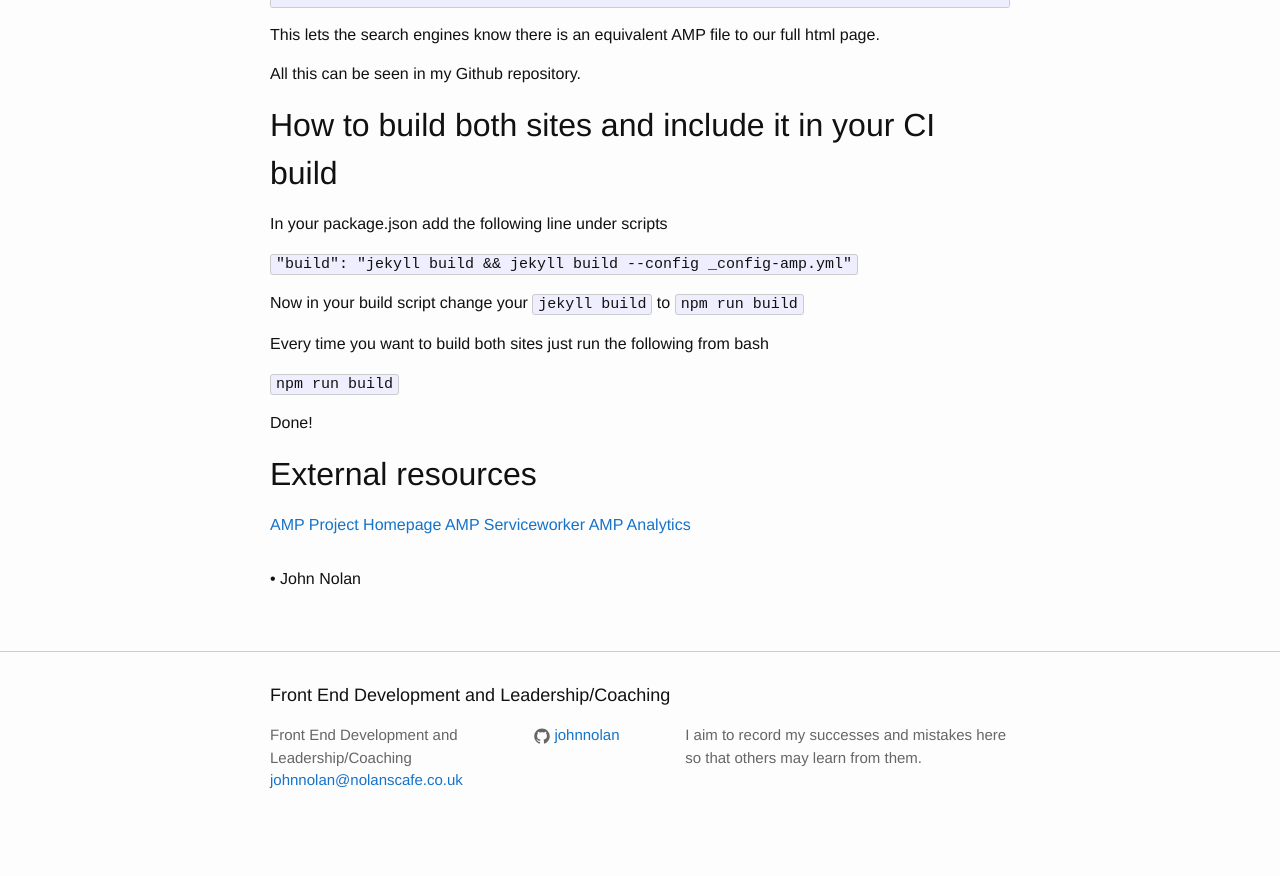
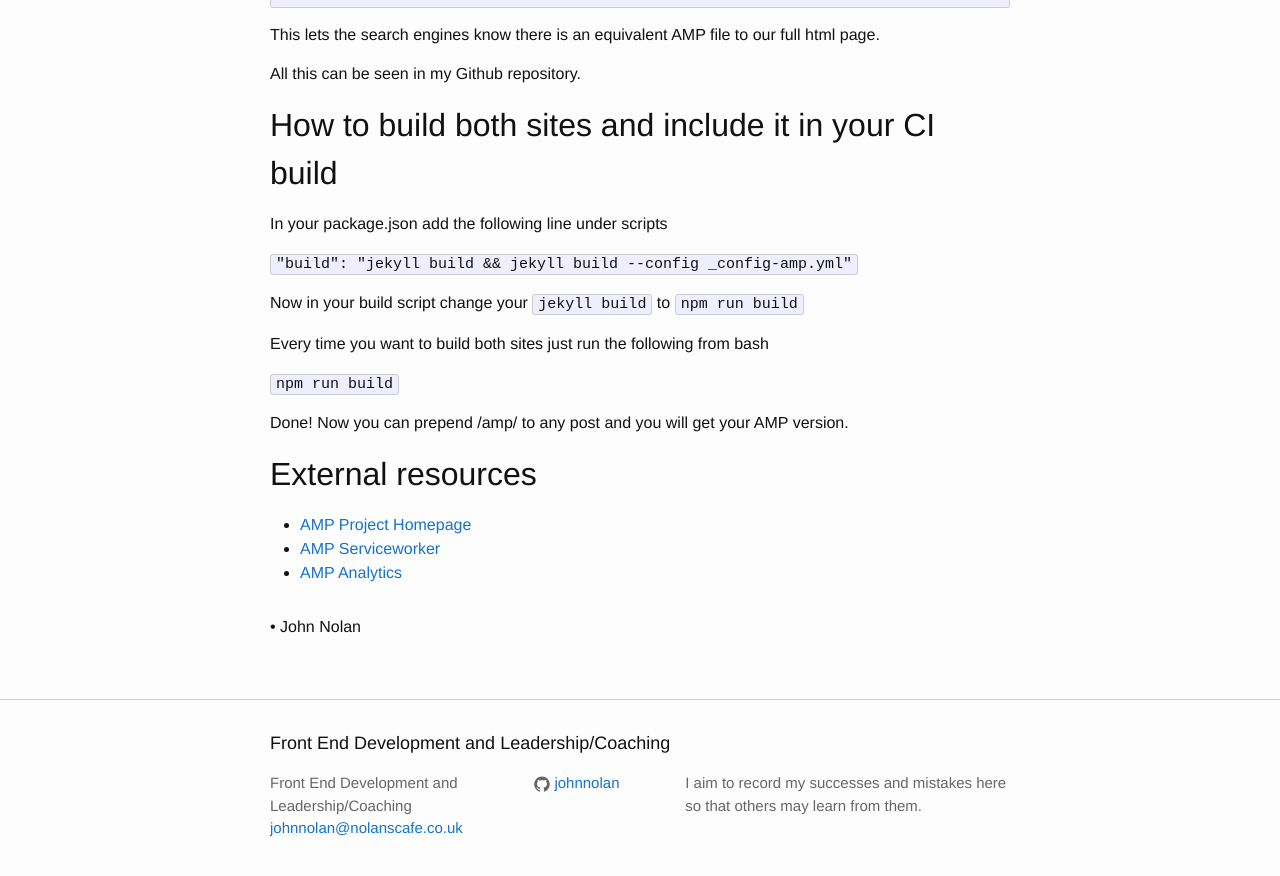
Before and after one commit to johnnolan/blog, a Jekyll site: the page built from _posts/2017-03-05-jekyll-amp-setup.markdown, in a window 1280 px wide and 900 px high, scrolled down 7556 px. Shown: the top 876 px of the window. Built offline with Jekyll 4.4.1, drawn with Linux system fonts in a browser that asks for light colours; before the commit the page ends 8408 px from its top, so only the background shows below that.

Commit message:
AMP Post Update

````diff
--- a/_posts/2017-03-05-jekyll-amp-setup.markdown
+++ b/_posts/2017-03-05-jekyll-amp-setup.markdown
@@ -372,10 +372,10 @@ Every time you want to build both sites just run the following from bash
 
 ```npm run build```
 
-Done!
+Done! Now you can prepend /amp/ to any post and you will get your AMP version.
 
 
 ## External resources
-[AMP Project Homepage](https://www.ampproject.org/)
-[AMP Serviceworker](https://www.ampproject.org/docs/reference/components/dynamic/amp-install-serviceworker)
-[AMP Analytics](https://www.ampproject.org/docs/reference/components/ads/amp-analytics)
+* [AMP Project Homepage](https://www.ampproject.org/)
+* [AMP Serviceworker](https://www.ampproject.org/docs/reference/components/dynamic/amp-install-serviceworker)
+* [AMP Analytics](https://www.ampproject.org/docs/reference/components/ads/amp-analytics)
````
